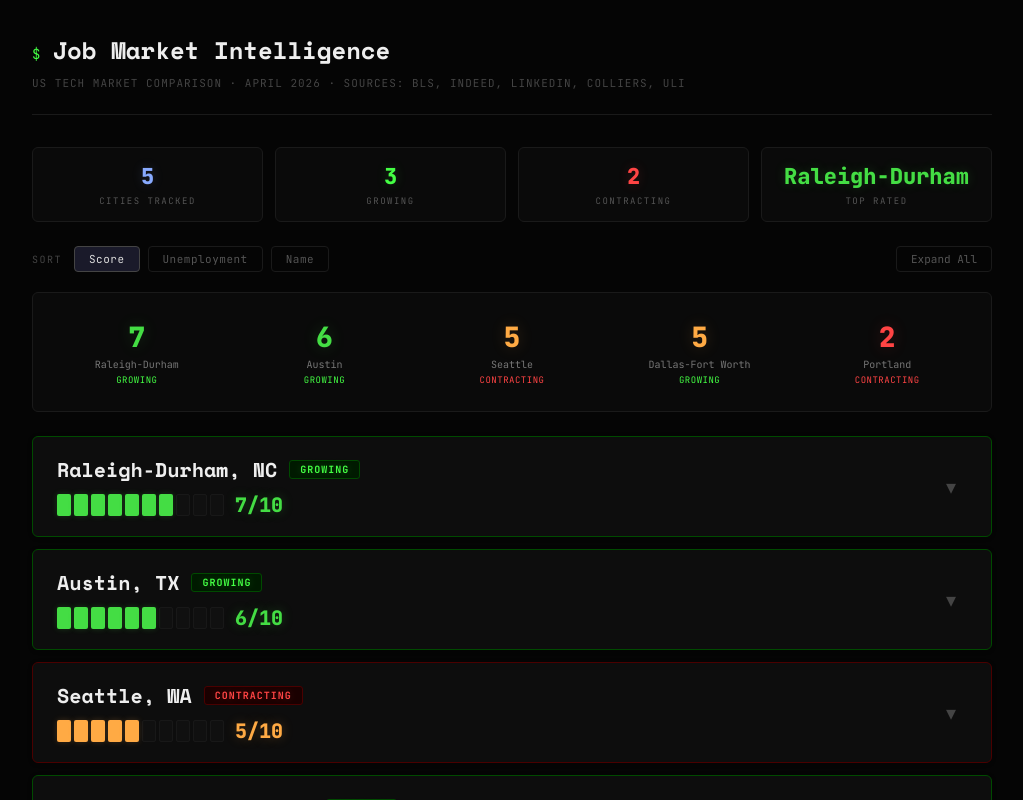
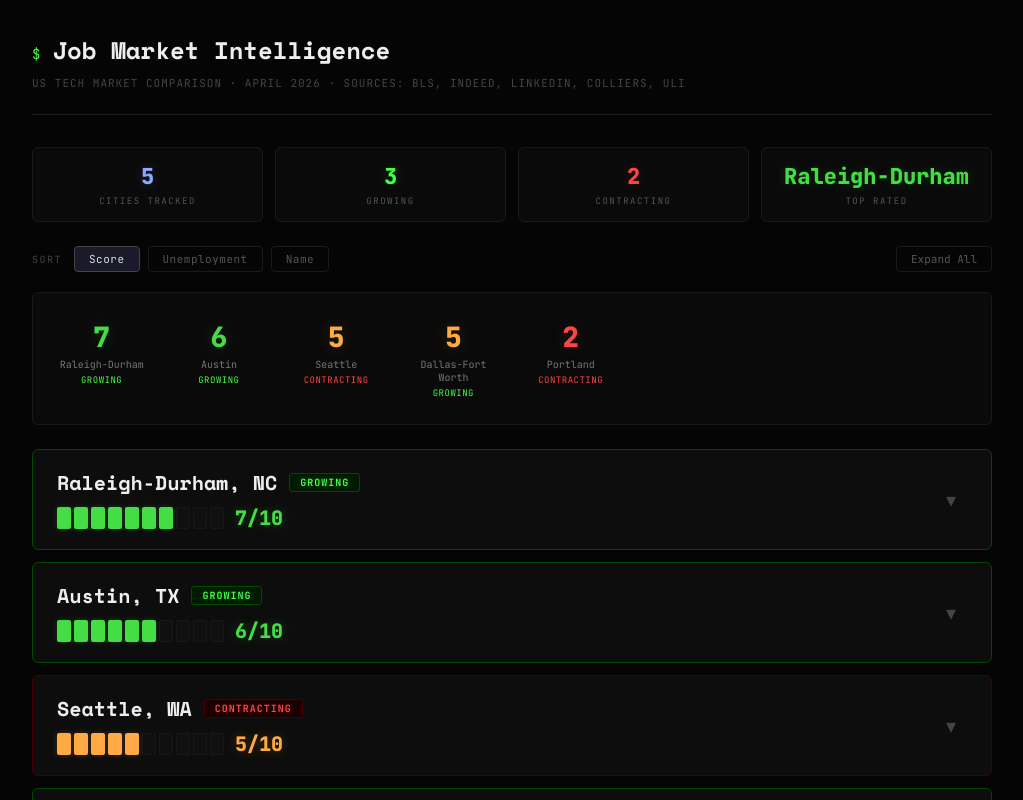
Before and after one commit to areeves9/city-comparison, a React (Vite) app: page / in a window 1280 px wide. Shown: the top 800 px of the page, without its empty margins (128-1151 px from the left). Built offline with nearby package versions, Linux system fonts and the light colour scheme.

Commit message:
Make score grid auto-wrap for arbitrary city count
Co-Authored-By: Claude Opus 4.6 (1M context) <noreply@anthropic.com>

```diff
--- a/src/App.jsx
+++ b/src/App.jsx
@@ -381,7 +381,7 @@ export default function App() {
 
         <div style={{
           display: "grid",
-          gridTemplateColumns: `repeat(${Math.min(cities.length, 6)}, 1fr)`,
+          gridTemplateColumns: "repeat(auto-fill, minmax(100px, 1fr))",
           gap: 8,
           marginBottom: 24, padding: 14, background: "#0a0a0a", borderRadius: 6, border: "1px solid #1a1a1a"
         }}>
```
